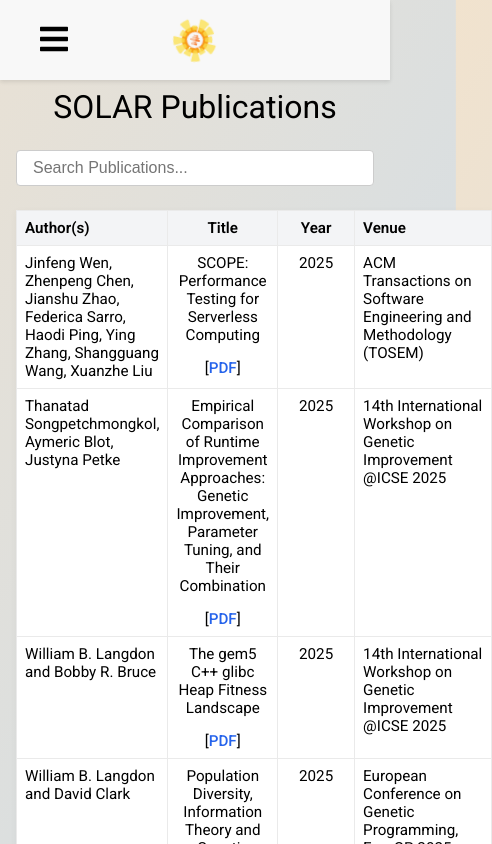
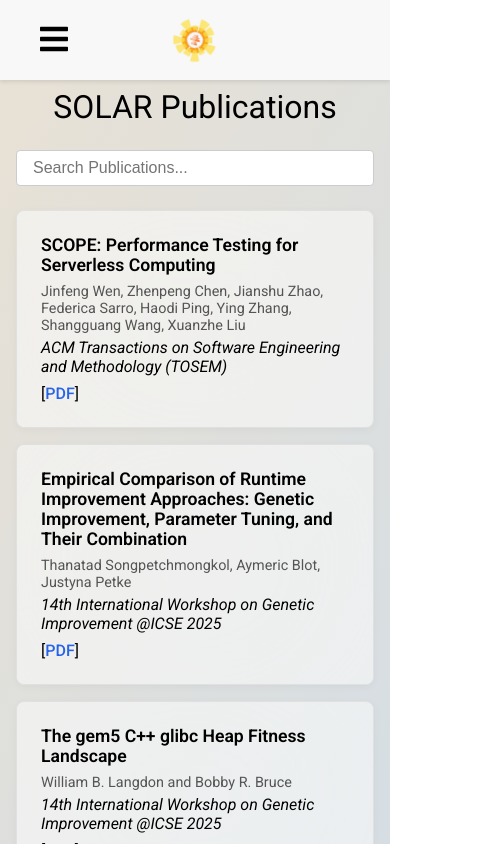
Before and after one commit to davejjwilliams/new-solar, a React (Vite) app: page /publications in a window 390 px wide. Shown: the top 844 px of the page, 492 px wide, since content can reach past the window. Built offline with nearby package versions, Linux system fonts and the light colour scheme.

Commit message:
Added Responsive View to Publications

```diff
--- a/src/components/awards/AwardCard.tsx
+++ b/src/components/awards/AwardCard.tsx
@@ -22,7 +22,7 @@ const AwardCard: FunctionComponent<AwardCardProps> = ({
   awardUrl,
 }) => {
   return (
-    <div className='award-card glass'>
+    <div className='award-card thin-glass'>
       <div className='award-card-name'>{awardName}</div>
       <div className='award-card-meta'>
         <span className='award-card-type'>{type}</span> &middot;{' '}
--- a/src/components/general/Panel.tsx
+++ b/src/components/general/Panel.tsx
@@ -27,7 +27,7 @@ const Panel: FunctionComponent<PanelProps> = ({
     }
 
     return (
-        <div className={`glass panel ${panelType && panelTypes[panelType]}`}>
+        <div className={`thin-glass panel ${panelType && panelTypes[panelType]}`}>
             {url && (
                 <Link to={url} className="panel-button">
                     {icon && (icon === 'arrow' ? <FaArrowRight /> : <FaExpand />)}
--- a/src/components/members/MemberCard.tsx
+++ b/src/components/members/MemberCard.tsx
@@ -16,7 +16,7 @@ const MemberCard: FunctionComponent<MemberCardProps> = ({ name, title, subtitle,
     const lastName = lastNameParts.join(" ");
 
     return (
-        <div className="member-card glass">
+        <div className="member-card thin-glass">
             <div>
                 <img src={"/assets/member-images/" + imgUrl} alt={name} />
             </div>
--- a/src/components/publications/PublicationsTable.tsx
+++ b/src/components/publications/PublicationsTable.tsx
@@ -51,7 +51,9 @@ const PublicationsTable: FunctionComponent<PublicationsTableProps> = () => {
           Clear Search
         </button>
       </div>
-      <table className='filterable-table'>
+
+      {/* Desktop View */}
+      <table className='filterable-table desktop-only'>
         <thead>
           <tr>
             <th className='col-author'>Author(s)</th>
@@ -88,6 +90,27 @@ const PublicationsTable: FunctionComponent<PublicationsTableProps> = () => {
           )}
         </tbody>
       </table>
+
+      {/* Mobile View */}
+      <div className='mobile-cards mobile-only'>
+        {filteredData.map((pub, rowIndex) => (
+          <div key={rowIndex} className='publication-card thick-glass'>
+            <div className='card-title'>{pub.title}</div>
+            <div className='card-author'>{pub.author}</div>
+            <div className='card-venue'>{pub.venue}</div>
+            <div className='pub-links'>
+              {pub.links.map((link, idx) => (
+                <span key={idx}>
+                  [<TextLink url={link.url} text={link.text} />]
+                </span>
+              ))}
+            </div>
+          </div>
+        ))}
+        {filteredData.length === 0 && (
+          <div className='no-results'>No results found.</div>
+        )}
+      </div>
     </div>
   );
 };
--- a/src/pages/JoinUs.tsx
+++ b/src/pages/JoinUs.tsx
@@ -16,7 +16,7 @@ const JoinUs: FunctionComponent<JoinUsProps> = () => {
                 </div>
 
 
-                <div className="panel glass">
+                <div className="panel thin-glass">
                     <div className="centred">
                         We are looking for passionate and talented people to join our team at SOLAR!
                     </div>
@@ -24,7 +24,7 @@ const JoinUs: FunctionComponent<JoinUsProps> = () => {
 
                 <div className="columns-container">
                     <div className="column">
-                        <div className="panel glass">
+                        <div className="panel thin-glass">
                             <div className="panel-title"><FaLightbulb /> Open Positions:</div>
                             <ul>
                                 <li>Visiting Scholars (all levels)</li>
@@ -36,7 +36,7 @@ const JoinUs: FunctionComponent<JoinUsProps> = () => {
                         <a href="mailto:f.sarro@ucl.ac.uk" className="contact-button">Contact Us</a>
                     </div>
                     <div className="column">
-                        <div className="panel glass">
+                        <div className="panel thin-glass">
                             <div className="panel-title"><FaLocationArrow /> Location:</div>
                             <p>University College London (UCL)</p>
 
--- a/src/styles/App.css
+++ b/src/styles/App.css
@@ -12,8 +12,14 @@
   text-align: left;
 }
 
-.glass {
+.thin-glass {
   background: rgba(255, 255, 255, 0.35);
+  backdrop-filter: blur(160px);
+  -webkit-backdrop-filter: blur(160px);
+}
+
+.thick-glass {
+  background: rgba(255, 255, 255, 0.5);
   backdrop-filter: blur(160px);
   -webkit-backdrop-filter: blur(160px);
 }
--- a/src/styles/PublicationsTable.css
+++ b/src/styles/PublicationsTable.css
@@ -1,3 +1,10 @@
+.mobile-only {
+  display: none;
+}
+.desktop-only {
+  display: table;
+}
+
 .filterable-table-container {
   width: 100%;
   box-sizing: border-box;
@@ -82,13 +89,54 @@
   font-style: italic;
 }
 
+.card-author {
+  color: #666;
+  font-size: 0.9em;
+  margin-bottom: 8px;
+}
+
 @media (max-width: 800px) {
+  .mobile-only {
+    display: block;
+  }
+  .desktop-only {
+    display: none;
+  }
+
+  .publication-card {
+    border: 1px solid #e0e0e0;
+    border-radius: 8px;
+    padding: 1.5rem;
+    margin: 1rem 0;
+    background: #fff;
+    box-shadow: 0 2px 8px rgba(0, 0, 0, 0.04);
+  }
+
+  .card-title {
+    font-weight: 600;
+    font-size: 1.1rem;
+    margin-bottom: 0.5rem;
+  }
+
+  .card-author {
+    color: #555;
+    margin-bottom: 0.25rem;
+  }
+
+  .card-venue {
+    font-style: italic;
+    margin-bottom: 0.5rem;
+  }
+
+  .pub-links {
+    display: flex;
+    flex-wrap: wrap;
+    gap: 1rem;
+    justify-content: flex-start;
+    padding-top: 0;
+  }
+
   .filterable-table-container {
     padding: 0.5rem;
   }
-  .filterable-table th,
-  .filterable-table td {
-    padding: 0.5rem;
-    font-size: 0.95rem;
-  }
 }
```
Also changed, not shown: 1 other file (tests, documents, lock files or other folders).
